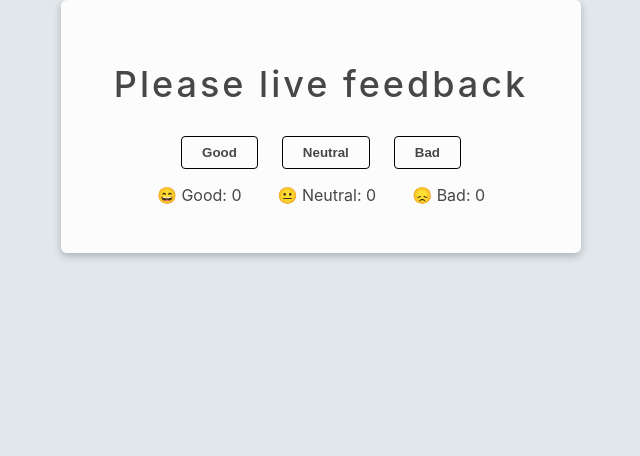
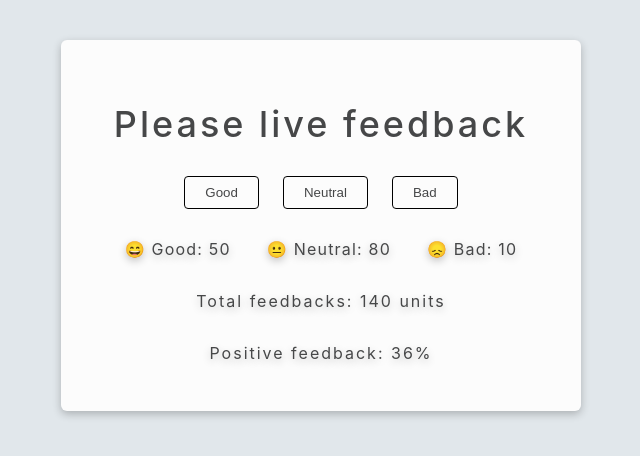
Before and after one commit to Fatiuk/goit-react-hw-02-feedback, a React (Create React App) app: page / in a window 1280 px wide. Shown: the top 456 px of the page, without its empty margins (319-959 px from the left). Built offline with nearby package versions, Linux system fonts and the light colour scheme.

Commit message:
Complete Step 2

```diff
--- a/src/components/Feedback/Feedback.jsx
+++ b/src/components/Feedback/Feedback.jsx
@@ -6,18 +6,38 @@ import Statistics from './Statistics/Statistics';
 
 export default class Feedback extends Component {
   state = {
-    good: 0,
-    neutral: 0,
-    bad: 0,
+    good: 50,
+    neutral: 80,
+    bad: 10,
+  };
+
+  // A function that counts the total number of votes (feedbacks)
+  countTotalFeedback = () => {
+    const { good, neutral, bad } = this.state;
+    return good + neutral + bad;
+  };
+  // A function that counts the total percentage of positive votes (feedbacks)
+  countPositiveFeedbackPercentage = () => {
+    const { good } = this.state;
+    const totalFeedbacks = this.countTotalFeedback();
+    return Math.round((good / totalFeedbacks) * 100) || 0;
   };
 
   render() {
     const { good, neutral, bad } = this.state;
     const options = Object.keys(this.state);
+    const totalFeedbacks = this.countTotalFeedback();
+    const positivePercentage = this.countPositiveFeedbackPercentage();
     return (
       <>
         <Options options={options}></Options>
-        <Statistics good={good} neutral={neutral} bad={bad}></Statistics>
+        <Statistics
+          good={good}
+          neutral={neutral}
+          bad={bad}
+          totalFeedbacks={totalFeedbacks}
+          positivePercentage={positivePercentage}
+        ></Statistics>
       </>
     );
   }
--- a/src/components/Feedback/Options/Options.styled.jsx
+++ b/src/components/Feedback/Options/Options.styled.jsx
@@ -10,7 +10,7 @@ export const FeedbackBtn = styled.button`
   cursor: pointer;
   padding: 8px 20px;
   text-transform: capitalize;
-  font-weight: 600;
+
   color: #464748;
   background-color: #fcfcfc;
   border: 0.1px solid black;
--- a/src/components/Feedback/Statistics/Statistics.jsx
+++ b/src/components/Feedback/Statistics/Statistics.jsx
@@ -1,13 +1,23 @@
 import React from 'react';
-import { StatisticsList } from './Statistics.styled';
+import { StatisticsWrap, StatisticsList } from './Statistics.styled';
 
-const Statistics = ({ good, neutral, bad }) => {
+const Statistics = ({
+  good,
+  neutral,
+  bad,
+  totalFeedbacks,
+  positivePercentage,
+}) => {
   return (
-    <StatisticsList>
-      <li>😄 Good: {good}</li>
-      <li>😐 Neutral: {neutral}</li>
-      <li>😞 Bad: {bad}</li>
-    </StatisticsList>
+    <StatisticsWrap>
+      <StatisticsList>
+        <li>😄 Good: {good}</li>
+        <li>😐 Neutral: {neutral}</li>
+        <li>😞 Bad: {bad}</li>
+      </StatisticsList>
+      <p>Total feedbacks: {totalFeedbacks} units</p>
+      <p>Positive feedback: {positivePercentage}%</p>
+    </StatisticsWrap>
   );
 };
 
--- a/src/components/Feedback/Statistics/Statistics.styled.jsx
+++ b/src/components/Feedback/Statistics/Statistics.styled.jsx
@@ -1,9 +1,20 @@
 import styled from 'styled-components';
+
+export const StatisticsWrap = styled.div`
+  display: flex;
+  flex-direction: column;
+
+  align-items: center;
+  letter-spacing: 2px;
+  text-shadow: rgba(0, 0, 0, 0.24) 0px 3px 8px;
+`;
 
 export const StatisticsList = styled.ul`
   display: flex;
   justify-content: center;
   gap: 36px;
+  margin-top: 30px;
   padding: 0;
+  letter-spacing: 1.2px;
   list-style: none;
 `;
--- a/src/components/Section/Section.styled.jsx
+++ b/src/components/Section/Section.styled.jsx
@@ -2,6 +2,7 @@ import styled from 'styled-components';
 
 export const SectionWrap = styled.section`
   margin: 0 auto;
+  padding: 40px 0;
 `;
 
 export const FeedbackWrap = styled.div`
```
